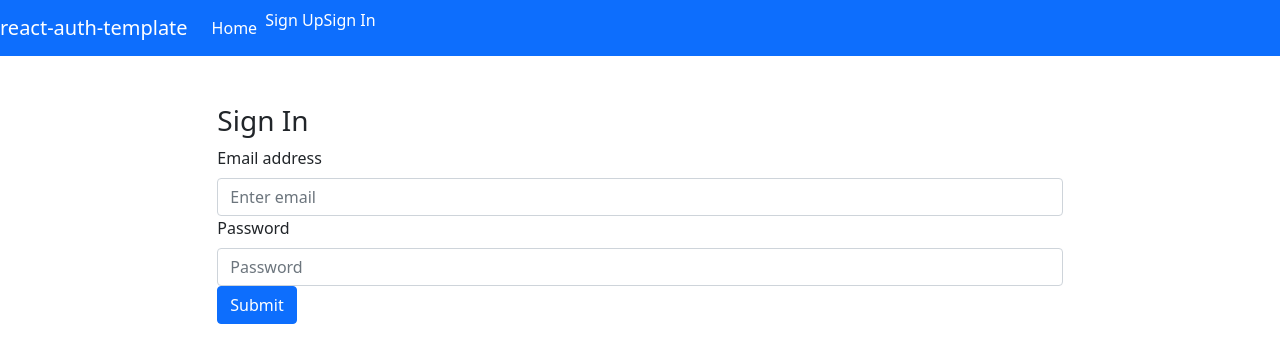
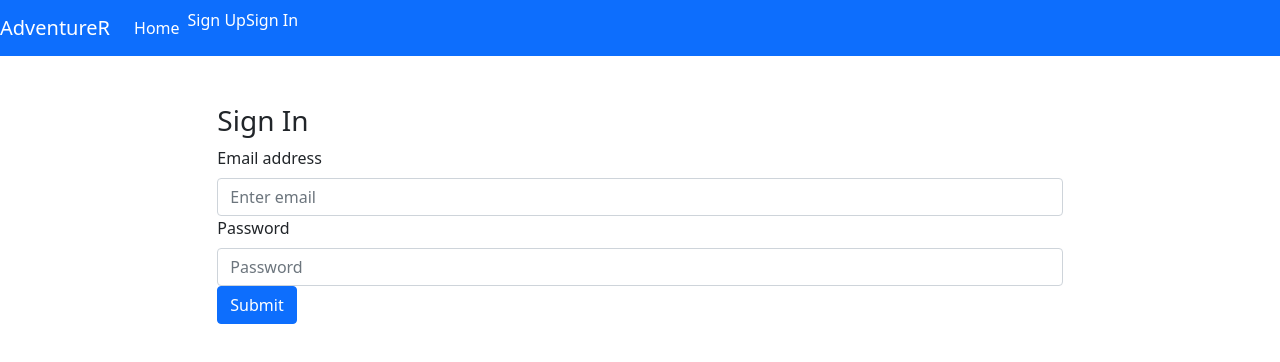
Before and after one commit to maiky5198/Project3-client, a React (Create React App) app: page /sign-in in a window 1280 px wide. Shown: the top 362 px of the page. Built offline with nearby package versions, Linux system fonts and the light colour scheme.

Commit message:
user adventure page renders

```diff
--- a/src/components/adventures/MyAdventures.js
+++ b/src/components/adventures/MyAdventures.js
@@ -21,6 +21,7 @@ const MyAdventures = (props) => {
                 console.log('res.data.adventures', res.data.adventures)
                 setMyAdventures(res.data.adventures)
             })
+
     }, [])
 
     if (!myAdventures) {
--- a/src/components/shared/Header.js
+++ b/src/components/shared/Header.js
@@ -11,6 +11,9 @@ const authenticatedOptions = (
 	<>
 		<Nav.Item>
 		    <Link to='addAdventure' style={linkStyle}>Add Adventure</Link>
+        </Nav.Item>
+		<Nav.Item>
+		    <Link to='/adventures/mine' style={linkStyle}>My Adventures</Link>
         </Nav.Item>
 		<Nav.Item>
 			<Link to='change-password' style={linkStyle}>
@@ -50,7 +53,7 @@ const Header = ({ user }) => (
 	<Navbar bg='primary' variant='dark' expand='md'>
 		<Navbar.Brand>
             <Link to='/' style={linkStyle}>
-                react-auth-template
+                AdventureR
             </Link>
         </Navbar.Brand>
 		<Navbar.Toggle aria-controls='basic-navbar-nav' />
```
